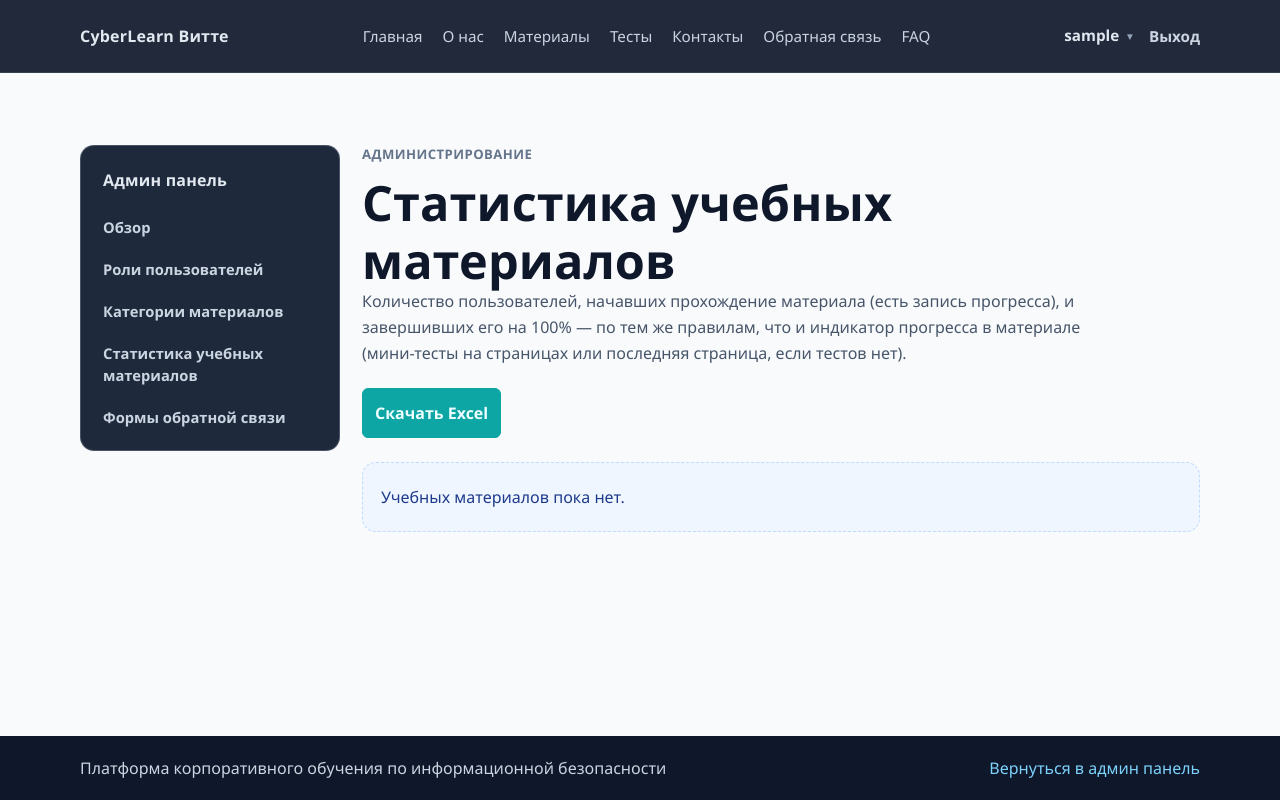
After one commit to corpedu1/corpedu, a Django app: page /admin-panel/material-statistics/ in a window 1280 px wide. The commit adds this page. Run offline with Django 5.2, Linux system fonts and the light colour scheme; the visitor is signed in with stand-in values (Sample User, id 1); data that the repository does not hold is empty.

Commit message:
Added Excel statistics generation of study materials

```diff
--- a/app/urls.py
+++ b/app/urls.py
@@ -44,6 +44,12 @@ urlpatterns = [
     path('admin-panel/', views.admin_panel, name='admin_panel'),
     path('admin-panel/user-roles/', views.admin_user_roles, name='admin_user_roles'),
     path('admin-panel/material-categories/', views.admin_material_categories, name='admin_material_categories'),
+    path('admin-panel/material-statistics/', views.admin_material_statistics, name='admin_material_statistics'),
+    path(
+        'admin-panel/material-statistics/export/',
+        views.admin_material_statistics_export,
+        name='admin_material_statistics_export',
+    ),
     path('admin-panel/feedback/', views.admin_feedback_submissions, name='admin_feedback_submissions'),
     path('admin-panel/feedback/<int:pk>/', views.admin_feedback_detail, name='admin_feedback_detail'),
     path('curator-panel/', views.curator_panel, name='curator_panel'),
--- a/app/views.py
+++ b/app/views.py
@@ -3,6 +3,7 @@
 """
 
 import json
+from io import BytesIO
 
 from django.contrib import messages
 from django.contrib.auth import login as auth_login
@@ -14,7 +15,7 @@ from django.core.exceptions import ValidationError
 from django.db import transaction
 from django.db.models import Count, Max, Q
 from django.db.models.deletion import ProtectedError
-from django.http import HttpResponseBadRequest, JsonResponse
+from django.http import FileResponse, HttpResponseBadRequest, JsonResponse
 from django.shortcuts import get_object_or_404, redirect, render
 from django.utils import timezone
 from django.utils.text import slugify
@@ -68,6 +69,72 @@ def _compute_material_progress_percent(user, material):
     last = prog.last_page_index if prog else 1
     last = min(max(last, 1), total_pages)
     return round(100 * last / total_pages)
+
+
+def _learning_material_statistics_rows():
+    """
+    По каждому учебному материалу: сколько пользователей начали и сколько достигли 100%
+    (та же логика, что и _compute_material_progress_percent).
+    """
+    materials = LearningMaterial.objects.prefetch_related("pages").order_by("title")
+    rows = []
+    for material in materials:
+        pages = list(material.pages.all())
+        total_pages = len(pages)
+        quiz_pages = [p for p in pages if p.has_quiz]
+        started = UserMaterialProgress.objects.filter(material=material).count()
+        if total_pages == 0:
+            completed = 0
+        elif quiz_pages:
+            qids = [p.id for p in quiz_pages]
+            n = len(qids)
+            completed = (
+                UserMaterialPageQuizCompletion.objects.filter(page_id__in=qids)
+                .values("user_id")
+                .annotate(passed=Count("page_id", distinct=True))
+                .filter(passed=n)
+                .count()
+            )
+        else:
+            completed = UserMaterialProgress.objects.filter(
+                material=material, last_page_index__gte=total_pages
+            ).count()
+        rows.append(
+            {
+                "title": material.title,
+                "started_count": started,
+                "completed_count": completed,
+            }
+        )
+    return rows
+
+
+def _material_statistics_xlsx_file(rows):
+    """
+    Генерирует Excel (openpyxl) в памяти.
+    """
+    from openpyxl import Workbook
+
+    wb = Workbook()
+    ws = wb.active
+    ws.title = "Статистика"
+    ws.append(
+        [
+            "Название материала",
+            "Кол-во начавших",
+            "Кол-во завершивших на 100%",
+        ]
+    )
+    for row in rows:
+        ws.append([row["title"], row["started_count"], row["completed_count"]])
+    ws.column_dimensions["A"].width = 48
+    ws.column_dimensions["B"].width = 22
+    ws.column_dimensions["C"].width = 34
+
+    buffer = BytesIO()
+    wb.save(buffer)
+    buffer.seek(0)
+    return buffer
 
 
 def _is_administrator(user):
@@ -709,6 +776,37 @@ def admin_panel(request):
 
 
 @login_required
+def admin_material_statistics(request):
+    """
+    Статистика по учебным материалам (начавшие / завершившие на 100%).
+    """
+    if not _is_administrator(request.user):
+        return redirect("landing")
+    rows = _learning_material_statistics_rows()
+    return render(
+        request,
+        "admin_material_statistics.html",
+        {"rows": rows},
+    )
+
+
+@login_required
+def admin_material_statistics_export(request):
+    """
+    Скачивание статистики учебных материалов в Excel.
+    """
+    if not _is_administrator(request.user):
+        return redirect("landing")
+    rows = _learning_material_statistics_rows()
+    buffer = _material_statistics_xlsx_file(rows)
+    return FileResponse(
+        buffer,
+        as_attachment=True,
+        filename="statistika_uchebnyh_materialov.xlsx",
+    )
+
+
+@login_required
 def admin_feedback_submissions(request):
     """
     Список обращений из формы обратной связи (только администраторы).
--- a/requirements.txt
+++ b/requirements.txt
@@ -1,3 +1,4 @@
 Django>=5.0,<7
 Pillow>=10.0
 mysqlclient>=2.2.0
+openpyxl>=3.1.0
--- a/static/css/landing.css
+++ b/static/css/landing.css
@@ -2673,6 +2673,23 @@ a {
     color: #f0fdfa;
 }
 
+.admin-material-stats-actions {
+    margin: 4px 0 18px;
+}
+
+a.admin-material-stats-export {
+    display: inline-block;
+    width: auto;
+    max-width: 100%;
+    margin-top: 0;
+    text-decoration: none;
+    box-sizing: border-box;
+}
+
+.admin-material-stats-table-wrap {
+    margin-top: 4px;
+}
+
 .admin-delete-button {
     background: #7f1d1d;
     border: 1px solid #7f1d1d;
--- /dev/null
+++ b/templates/admin_material_statistics.html
@@ -0,0 +1,72 @@
+<!DOCTYPE html>
+<html lang="ru">
+<head>
+    <meta charset="UTF-8">
+    <meta name="viewport" content="width=device-width, initial-scale=1.0">
+    <title>Статистика учебных материалов | Админ панель</title>
+    {% load static %}
+    <link rel="stylesheet" href="{% static 'css/landing.css' %}">
+</head>
+<body>
+    {% include "partials/navbar.html" %}
+
+    <main>
+        <section class="section admin-panel-page">
+            <div class="container">
+                <div class="admin-layout">
+                    {% include "partials/admin_navbar.html" %}
+                    <div class="admin-layout__content">
+                        <p class="section-kicker">Администрирование</p>
+                        <h1>Статистика учебных материалов</h1>
+                        <p class="section-subtitle">
+                            Количество пользователей, начавших прохождение материала (есть запись прогресса),
+                            и завершивших его на 100% — по тем же правилам, что и индикатор прогресса в материале
+                            (мини-тесты на страницах или последняя страница, если тестов нет).
+                        </p>
+
+                        <p class="admin-material-stats-actions">
+                            <a class="register-submit admin-save-button admin-material-stats-export" href="{% url 'admin_material_statistics_export' %}">
+                                Скачать Excel
+                            </a>
+                        </p>
+
+                        {% if rows %}
+                            <div class="admin-categories-table-wrap admin-material-stats-table-wrap">
+                                <table class="admin-categories-table admin-material-stats-table">
+                                    <thead>
+                                        <tr>
+                                            <th>Название материала</th>
+                                            <th>Кол-во начавших</th>
+                                            <th>Кол-во завершивших на 100%</th>
+                                        </tr>
+                                    </thead>
+                                    <tbody>
+                                        {% for row in rows %}
+                                            <tr>
+                                                <td>{{ row.title }}</td>
+                                                <td>{{ row.started_count }}</td>
+                                                <td>{{ row.completed_count }}</td>
+                                            </tr>
+                                        {% endfor %}
+                                    </tbody>
+                                </table>
+                            </div>
+                        {% else %}
+                            <div class="materials-empty">
+                                <p>Учебных материалов пока нет.</p>
+                            </div>
+                        {% endif %}
+                    </div>
+                </div>
+            </div>
+        </section>
+    </main>
+
+    <footer class="footer">
+        <div class="container footer__content">
+            <p>Платформа корпоративного обучения по информационной безопасности</p>
+            <a href="/admin-panel/">Вернуться в админ панель</a>
+        </div>
+    </footer>
+</body>
+</html>
--- a/templates/partials/admin_navbar.html
+++ b/templates/partials/admin_navbar.html
@@ -4,6 +4,7 @@
         <a href="/admin-panel/">Обзор</a>
         <a href="/admin-panel/user-roles/">Роли пользователей</a>
         <a href="/admin-panel/material-categories/">Категории материалов</a>
+        <a href="/admin-panel/material-statistics/">Статистика учебных материалов</a>
         <a href="/admin-panel/feedback/">Формы обратной связи</a>
     </nav>
 </aside>
```
